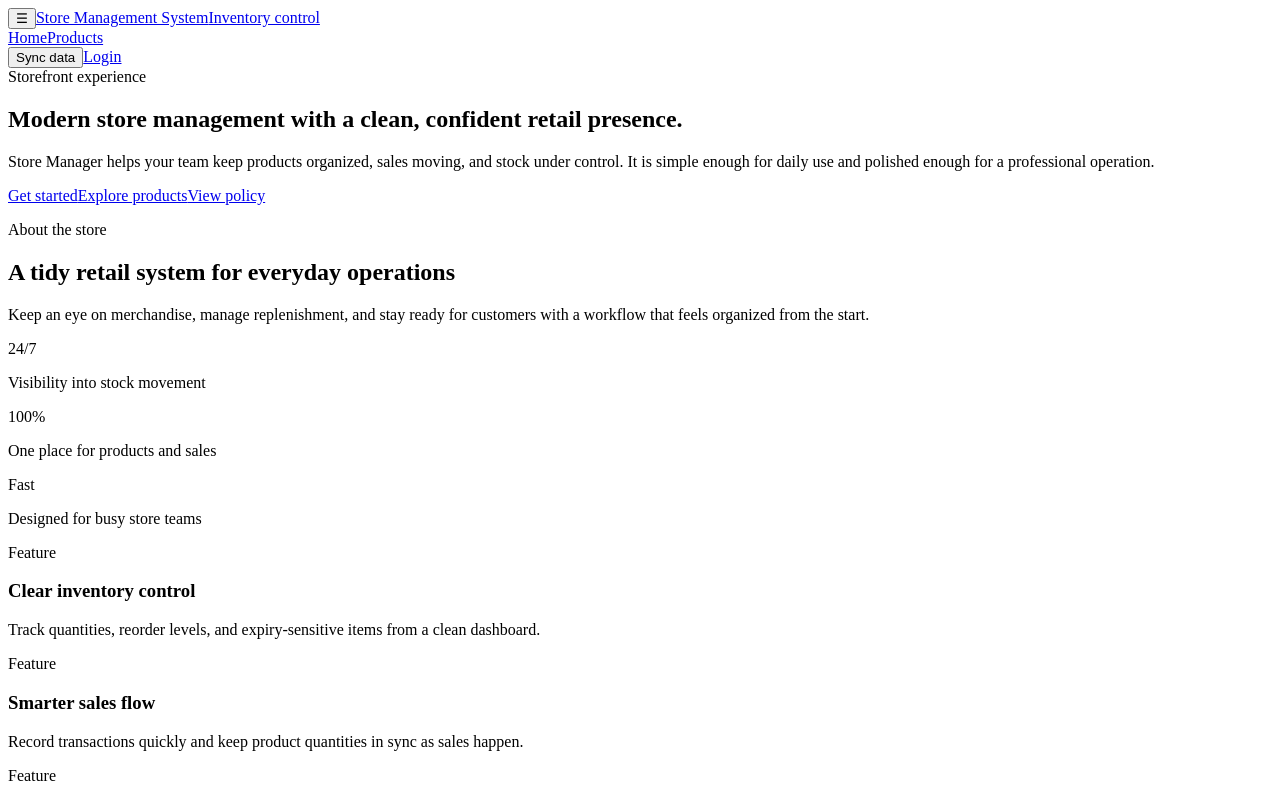
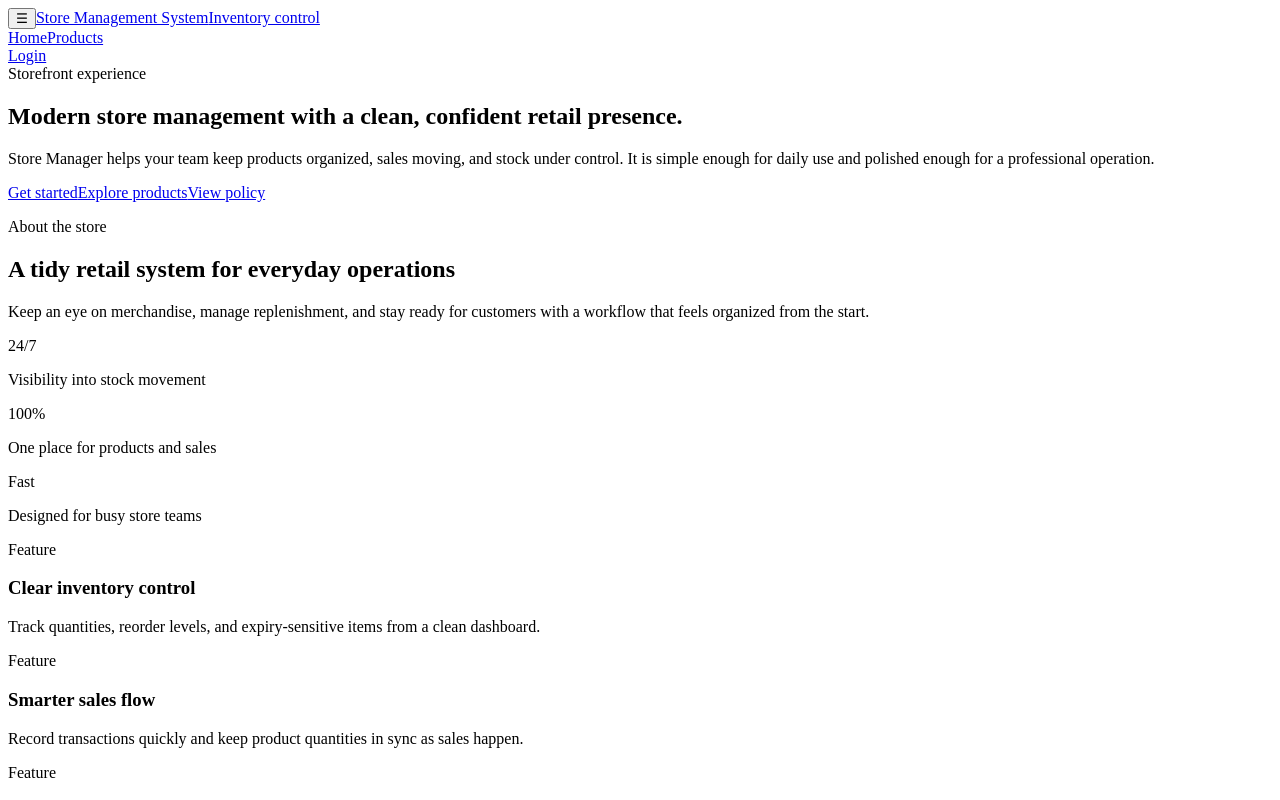
Before and after one commit to Prosperous-TechPro/store-manager-system, a React (Vite) app in the folder frontend/: page / in a window 1280 px wide. Shown: the top 800 px of the page. Built offline with nearby package versions, Linux system fonts and the light colour scheme; no server answers; the HTML template or start-up script is replaced by a standard one.

Commit message:
Remove Sync data buttons from UI; keep automatic sync

```diff
--- a/frontend/src/components/Nav.jsx
+++ b/frontend/src/components/Nav.jsx
@@ -74,7 +74,6 @@ const Nav = ()=>{
         </nav>
 
         <div className="nav-actions nav-right">
-          <button className="button-secondary sync-button" onClick={syncData} type="button">Sync data</button>
           {user ? (
             <div className="nav-account" ref={acctRef}>
               <button className="nav-account-toggle" onClick={() => setAcctOpen(s => !s)} aria-expanded={acctOpen} aria-label="Account menu">
@@ -109,7 +108,6 @@ const Nav = ()=>{
 
       {mobileOpen && (
         <div className="mobile-menu" role="menu" aria-hidden={!mobileOpen}>
-          <button className="button-secondary mobile-sync-button" type="button" onClick={syncData}>Sync data</button>
           <Link to="/" className={`nav-link ${location.pathname === '/' ? 'active' : ''}`} onClick={() => setMobileOpen(false)}>Home</Link>
           {canViewDashboard && <Link to="/dashboard" className={`nav-link ${location.pathname === '/dashboard' ? 'active' : ''}`} onClick={() => setMobileOpen(false)}>Dashboard</Link>}
           <Link to="/products" className={`nav-link ${location.pathname === '/products' ? 'active' : ''}`} onClick={() => setMobileOpen(false)}>Products</Link>
```
